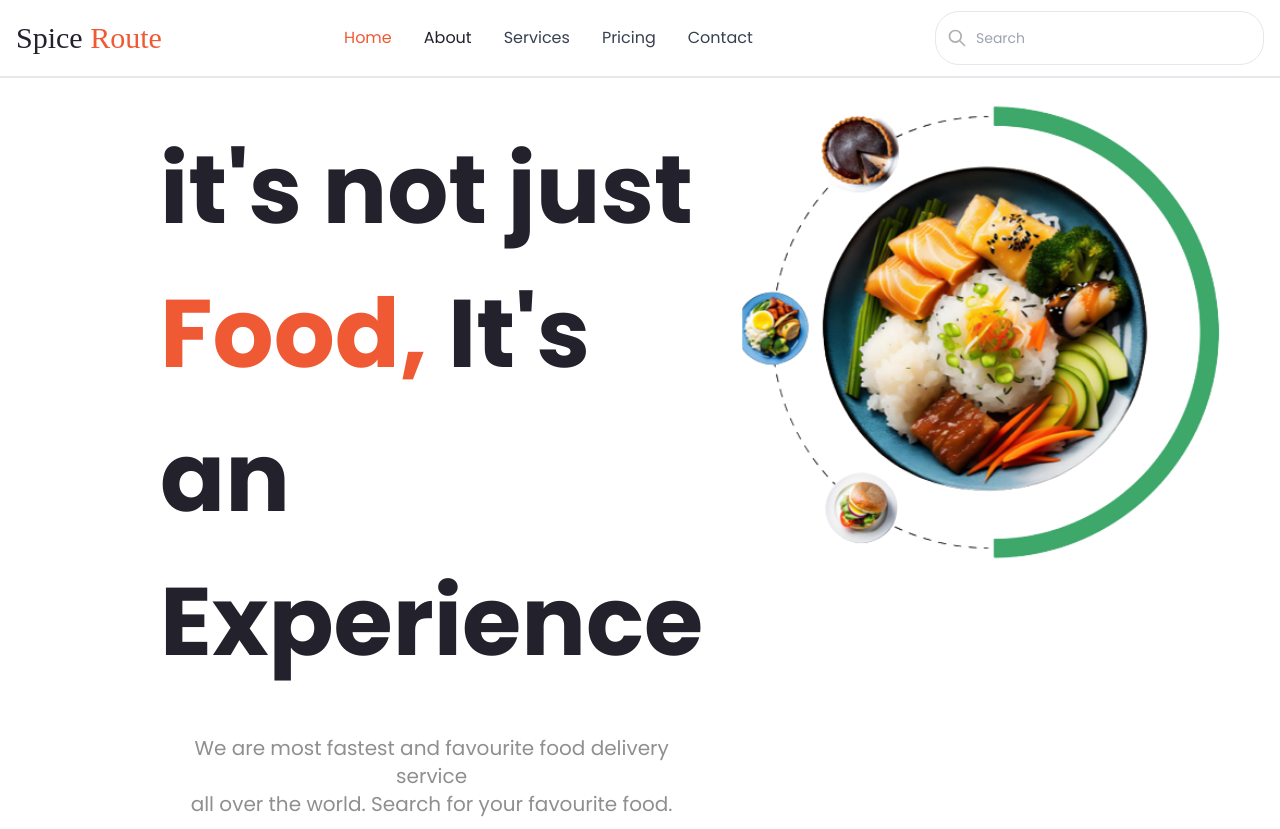
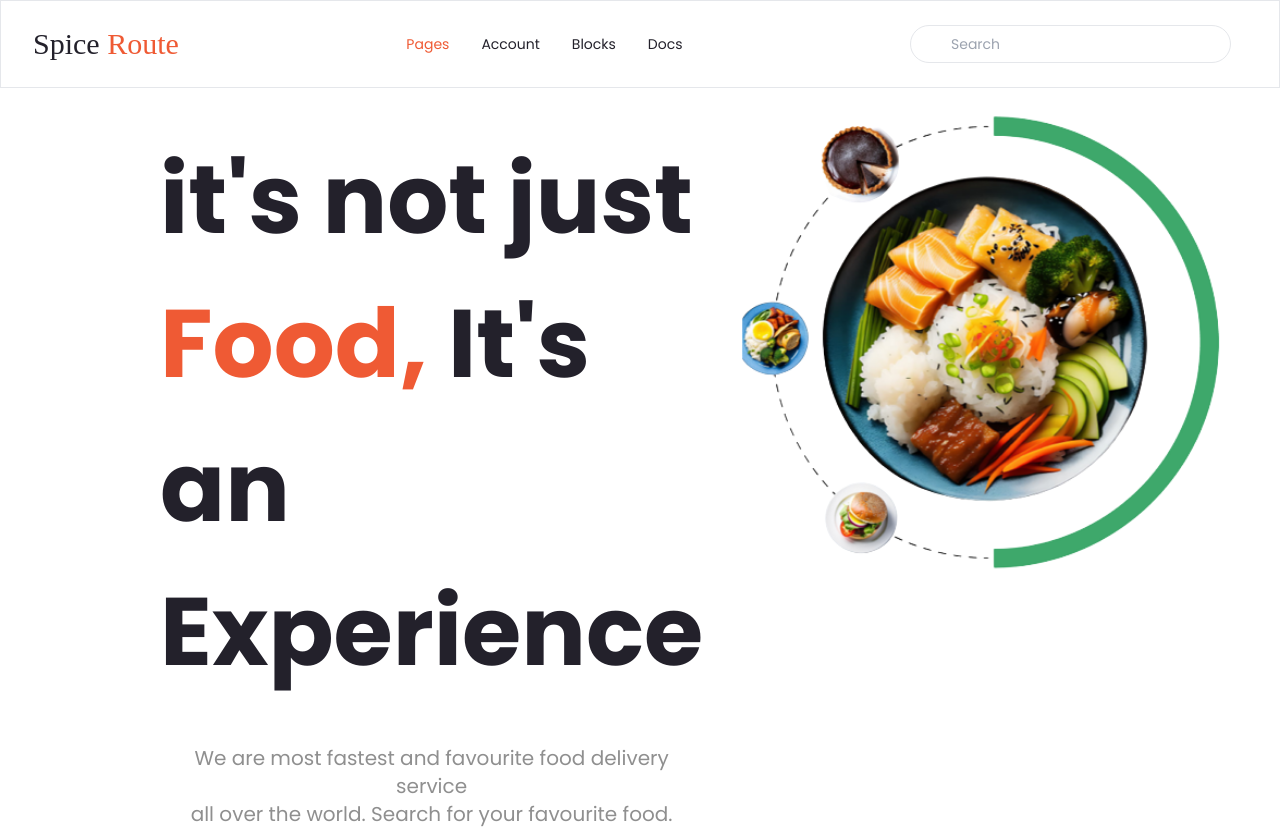
Before and after one commit to Sellucas/restaurant-website, a React (Vite) app: page / in a window 1280 px wide. Shown: the top 829 px of the page. Built offline with nearby package versions, Linux system fonts and the light colour scheme; a web font is replaced by a local one.

Commit message:
Navbar resposive fix

```diff
--- a/package.json
+++ b/package.json
@@ -9,6 +9,7 @@
     "preview": "vite preview"
   },
   "dependencies": {
+    "@material-tailwind/react": "^1.4.2",
     "react": "^18.2.0",
     "react-dom": "^18.2.0",
     "react-icons": "^4.8.0",
--- a/src/components/Chefs.jsx
+++ b/src/components/Chefs.jsx
@@ -16,7 +16,7 @@ const Chefs = () => {
             <h1 className="mb-14 text-center">
               <span className="nav-logo text-[#EF5A34] text-6xl">Chefs</span>{" "}
               <br />
-              <span className="hero-title text-3xl">Our Master Chef</span>
+              <span className="hero-title text-3xl text-[#23212B]">Our Master Chef</span>
             </h1>
           </Fade>
         </div>
--- a/src/components/Form.jsx
+++ b/src/components/Form.jsx
@@ -8,9 +8,9 @@ const Form = () => {
         <Fade bottom distance='10%'>
           <div>
             <h1 className="mb-14 text-center">
-              <span className="nav-logo text-[#EF5A34] text-6xl">Chefs</span>{" "}
+              <span className="nav-logo text-[#EF5A34] text-6xl">Book a Table</span>{" "}
               <br />
-              <span className="hero-title text-3xl">Our Master Chef</span>
+              <span className="hero-title text-3xl text-[#23212B]">Make Reservation</span>
             </h1>
           </div>
 
--- a/src/components/Hero.jsx
+++ b/src/components/Hero.jsx
@@ -10,7 +10,7 @@ const Hero = () => {
         <div className="mt-10">
           <div className="flex flex-col">
             <Fade bottom distance="20%">
-              <h1 className="hero-title text-[#23212B] text-5xl md:text-6xl lg:text-8xl md:leading-normal lg:leading-normal text-center lg:text-start">
+              <h1 className="hero-title text-[#23212B] text-5xl md:text-6xl lg:text-8xl md:leading-normal lg:leading-normal leading-normal text-center lg:text-start">
                 it's not just <br />{" "}
                 <span className="text-[#EF5A34]">Food,</span> It's an <br />{" "}
                 Experience
--- a/src/components/Menu.jsx
+++ b/src/components/Menu.jsx
@@ -12,7 +12,7 @@ const Menu = () => {
                 Specialties
               </span>{" "}
               <br />
-              <span className="hero-title text-3xl">Our Menu</span>
+              <span className="hero-title text-3xl text-[#23212B]">Our Menu</span>
             </h1>
           </div>
         </Fade>
--- a/src/components/Services.jsx
+++ b/src/components/Services.jsx
@@ -11,7 +11,7 @@ const Services = () => {
           <h1 className="mb-14">
             <span className="nav-logo text-[#EF5A34] text-6xl">Services</span>{" "}
             <br />
-            <span className="hero-title text-3xl">Catering Services</span>
+            <span className="hero-title text-3xl text-[#23212B]">Catering Services</span>
           </h1>
         </div>
 
--- a/src/components/Testimonials.jsx
+++ b/src/components/Testimonials.jsx
@@ -10,7 +10,7 @@ const Testimonials = () => {
           <h1 className="mb-14">
             <span className="nav-logo text-[#EF5A34] text-6xl">Testimony</span>{" "}
             <br />
-            <span className="hero-title text-3xl">Happy Customer</span>
+            <span className="hero-title text-3xl text-[#23212B]">Happy Customer</span>
           </h1>
         </div>
       </Fade>
--- a/src/components/common/Footer.jsx
+++ b/src/components/common/Footer.jsx
@@ -2,7 +2,7 @@ import React from "react";
 
 export const Footer = () => {
   return (
-    <footer class=" bg-[#141313] mt-40">
+    <footer class=" bg-[#010101] mt-40">
       <div className="mx-auto w-full lg:p-10 p-6 container">
           <div class="md:flex md:justify-between">
             <div class="mb-6 md:mb-0">
--- /dev/null
+++ b/src/components/common/Header.jsx
@@ -0,0 +1,151 @@
+import { useState, useEffect } from "react";
+import {
+  Navbar,
+  MobileNav,
+  Typography,
+  Button,
+  IconButton,
+} from "@material-tailwind/react";
+
+export const Header = () => {
+  const [openNav, setOpenNav] = useState(false);
+
+  useEffect(() => {
+    window.addEventListener(
+      "resize",
+      () => window.innerWidth >= 960 && setOpenNav(false)
+    );
+  }, []);
+
+  const navList = (
+    <ul className="mb-4 mt-2 flex flex-col gap-2 lg:mb-0 lg:mt-0 lg:flex-row lg:items-center lg:gap-6 hero-description">
+      <Typography
+        as="li"
+        variant="small"
+        color="blue-gray"
+        className="p-1 font-normal text-black"
+      >
+        <a href="#" className="flex items-center text-[#EF5A34]">
+          Pages
+        </a>
+      </Typography>
+      <Typography
+        as="li"
+        variant="small"
+        color="blue-gray"
+        className="p-1 font-normal"
+      >
+        <a href="#" className="flex items-center text-[#23212B]">
+          Account
+        </a>
+      </Typography>
+      <Typography
+        as="li"
+        variant="small"
+        color="blue-gray"
+        className="p-1 font-normal"
+      >
+        <a href="#" className="flex items-center text-[#23212B]">
+          Blocks
+        </a>
+      </Typography>
+      <Typography
+        as="li"
+        variant="small"
+        color="blue-gray"
+        className="p-1 font-normal"
+      >
+        <a href="#" className="flex items-center text-[#23212B]">
+          Docs
+        </a>
+      </Typography>
+    </ul>
+  );
+
+  return (
+    <Navbar className="mx-auto  py-2 px-4 lg:px-8 lg:py-4 sticky top-0 z-20 w-full ">
+      <div className="container mx-auto flex items-center justify-between text-blue-gray-900">
+        <Typography
+          as="a"
+          href="#"
+          variant="small"
+          className="mr-4 cursor-pointer py-1.5 font-normal text-[#23212B]"
+        >
+          <span className="self-center text-3xl whitespace-nowrap text-[#23212B] nav-logo">
+            Spice <span className="text-[#EF5A34]">Route</span>
+          </span>
+        </Typography>
+        <div className="hidden lg:block">{navList}</div>
+        <Button
+          variant="gradient"
+          size="sm"
+          className="hidden lg:inline-block text-[#23212B]"
+        >
+          <input
+            type="search"
+            id="default-search"
+            class="block w-full p-2 pl-10 text-sm text-[#23212B] border rounded-3xl bg-white dark:bg-white dark:placeholder-[#B0ADAE] dark:text-[#23212B] hero-description"
+            placeholder="Search"
+            required
+          />
+        </Button>
+        <IconButton
+          variant="text"
+          className="ml-auto h-6 w-6 text-inherit hover:bg-transparent focus:bg-transparent active:bg-transparent lg:hidden"
+          ripple={false}
+          onClick={() => setOpenNav(!openNav)}
+        >
+          {openNav ? (
+            <svg
+              xmlns="http://www.w3.org/2000/svg"
+              fill="none"
+              className="h-6 w-6"
+              viewBox="0 0 24 24"
+              stroke="black"
+              strokeWidth={2}
+            >
+              <path
+                strokeLinecap="round"
+                strokeLinejoin="round"
+                d="M6 18L18 6M6 6l12 12"
+              />
+            </svg>
+          ) : (
+            <svg
+              xmlns="http://www.w3.org/2000/svg"
+              className="h-6 w-6"
+              fill="none"
+              stroke="black"
+              strokeWidth={2}
+            >
+              <path
+                strokeLinecap="round"
+                strokeLinejoin="round"
+                d="M4 6h16M4 12h16M4 18h16"
+              />
+            </svg>
+          )}
+        </IconButton>
+      </div>
+      <MobileNav open={openNav}>
+        <div className="container mx-auto">
+          {navList}
+          <Button
+            variant="gradient"
+            size="sm"
+            fullWidth
+            className="mb-2 text-[#23212B]"
+          >
+            <input
+              type="search"
+              id="default-search"
+              class="block w-full p-4 pl-10 text-sm text-[#23212B] border rounded-3xl bg-white dark:bg-white dark:placeholder-[#B0ADAE] dark:text-[#23212B] hero-description"
+              placeholder="Search"
+              required
+            />
+          </Button>
+        </div>
+      </MobileNav>
+    </Navbar>
+  );
+};
--- a/src/components/common/Navbar.jsx
+++ /dev/null
@@ -1,111 +0,0 @@
-import React from "react";
-
-export const Navbar = () => {
-  return (
-    <nav className="bg-white px-2 sm:px-4 py-2.5 border-b-2 sticky top-0 z-20">
-      <div className="container flex flex-wrap items-center justify-between mx-auto">
-        <a href="/" className="flex items-center">
-          <span className="self-center text-3xl whitespace-nowrap text-[#23212B] nav-logo">
-            Spice <span className="text-[#EF5A34]">Route</span>
-          </span>
-        </a>
-        <button
-          data-collapse-toggle="navbar-default"
-          type="button"
-          className="inline-flex items-center p-2 ml-3 text-sm text-gray-500 rounded-lg md:hidden hover:bg-gray-100 focus:outline-none focus:ring-2 focus:ring-gray-200 dark:text-gray-400 dark:hover:bg-gray-700 dark:focus:ring-gray-600"
-          aria-controls="navbar-default"
-          aria-expanded="false"
-        >
-          <span className="sr-only">Open main menu</span>
-          <svg
-            className="w-6 h-6"
-            aria-hidden="true"
-            fill="currentColor"
-            viewBox="0 0 20 20"
-            xmlns="http://www.w3.org/2000/svg"
-          >
-            <path
-              fillRule="evenodd"
-              d="M3 5a1 1 0 011-1h12a1 1 0 110 2H4a1 1 0 01-1-1zM3 10a1 1 0 011-1h12a1 1 0 110 2H4a1 1 0 01-1-1zM3 15a1 1 0 011-1h12a1 1 0 110 2H4a1 1 0 01-1-1z"
-              clipRule="evenodd"
-            ></path>
-          </svg>
-        </button>
-        <div
-          className="hidden w-full md:block md:w-auto hero-description"
-          id="navbar-default"
-        >
-          <ul className="flex flex-col p-4 mt-4 border border-gray-100 rounded-lg md:flex-row md:space-x-8 md:mt-0 md:text-base md:font-medium md:border-0">
-            <li>
-              <a
-                href="#"
-                className="block py-2 pl-3 pr-4 text-[#EF5A34] bg-blue-700 rounded md:bg-transparent md:text-[#EF5A34] md:p-0 dark:text-white"
-                aria-current="page"
-              >
-                Home
-              </a>
-            </li>
-            <li>
-              <a
-                href="#"
-                className="block py-2 pl-3 pr-4 text-[#23212B] rounded hover:bg-gray-100 md:hover:bg-transparent md:border-0 md:hover:text-blue-700 md:p-0 dark:text-[#23212B] md:dark:hover:text-[#3EA86B] dark:hover:bg-gray-700 dark:hover:text-white md:dark:hover:bg-transparent"
-              >
-                About
-              </a>
-            </li>
-            <li>
-              <a
-                href="#"
-                className="block py-2 pl-3 pr-4 text-gray-700 rounded hover:bg-gray-100 md:hover:bg-transparent md:border-0 md:hover:text-blue-700 md:p-0 dark:text-[#23212B] md:dark:hover:text-[#3EA86B]  dark:hover:bg-gray-700 dark:hover:text-white md:dark:hover:bg-transparent"
-              >
-                Services
-              </a>
-            </li>
-            <li>
-              <a
-                href="#"
-                className="block py-2 pl-3 pr-4 text-gray-700 rounded hover:bg-gray-100 md:hover:bg-transparent md:border-0 md:hover:text-blue-700 md:p-0 dark:text-[#23212B] md:dark:hover:text-[#3EA86B] dark:hover:bg-gray-700 dark:hover:text-white md:dark:hover:bg-transparent"
-              >
-                Pricing
-              </a>
-            </li>
-            <li>
-              <a
-                href="#"
-                className="block py-2 pl-3 pr-4 text-gray-700 rounded hover:bg-gray-100 md:hover:bg-transparent md:border-0 md:hover:text-blue-700 md:p-0 dark:text-[#23212B] md:dark:hover:text-[#3EA86B] dark:hover:bg-gray-700 dark:hover:text-white md:dark:hover:bg-transparent"
-              >
-                Contact
-              </a>
-            </li>
-          </ul>
-        </div>
-        <div class="relative hidden lg:block">
-          <div class="absolute inset-y-0 left-0 flex items-center pl-3 pointer-events-none">
-            <svg
-              aria-hidden="true"
-              class="w-5 h-5 text-[#B0ADAE]"
-              fill="none"
-              stroke="currentColor"
-              viewBox="0 0 24 24"
-              xmlns="http://www.w3.org/2000/svg"
-            >
-              <path
-                stroke-linecap="round"
-                stroke-linejoin="round"
-                stroke-width="2"
-                d="M21 21l-6-6m2-5a7 7 0 11-14 0 7 7 0 0114 0z"
-              ></path>
-            </svg>
-          </div>
-          <input
-            type="search"
-            id="default-search"
-            class="block w-full p-4 pl-10 text-sm text-[#23212B] border rounded-3xl bg-white dark:bg-white dark:placeholder-[#B0ADAE] dark:text-[#23212B] hero-description"
-            placeholder="Search"
-            required
-          />
-        </div>
-      </div>
-    </nav>
-  );
-};
--- a/src/main.jsx
+++ b/src/main.jsx
@@ -2,12 +2,12 @@ import React from "react";
 import ReactDOM from "react-dom/client";
 import App from "./App";
 import "./index.css";
-import { Navbar } from "./components/common/Navbar";
+import { Header } from "./components/common/Header";
 import { Footer } from "./components/common/Footer";
 
 ReactDOM.createRoot(document.getElementById("root")).render(
   <React.StrictMode>
-    <Navbar />
+    <Header />
     <App />
     <Footer />
   </React.StrictMode>
```
Also changed, not shown: 1 other file (tests, documents, lock files or other folders).
